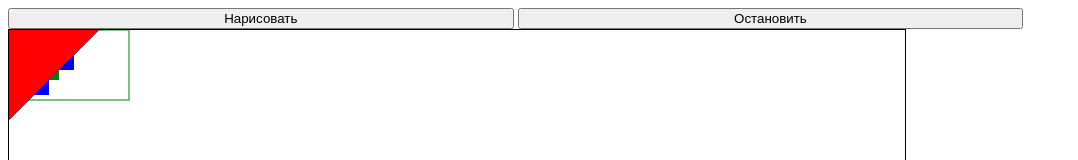
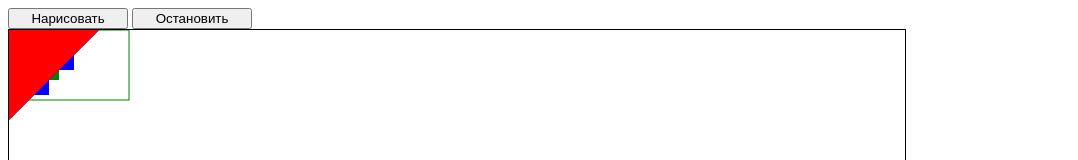
Before and after one commit to AnyaaBond/AnyaaBond.github.io, a plain HTML site: page index.html in a window 1280 px wide. Shown: the top 160 px of the page, without its empty margins (0-1078 px from the left). Drawn offline with nearby package versions, Linux system fonts and the light colour scheme.

Commit message:
Update index.html

```diff
--- a/index.html
+++ b/index.html
@@ -11,10 +11,10 @@
 <body>
 <style>
     #button {
-     width: 40%;
+     width: 120px;
     }
      #button1 {
-     width: 40%;
+     width: 120px;
     }
     </style>
     <div class="modal">
```
